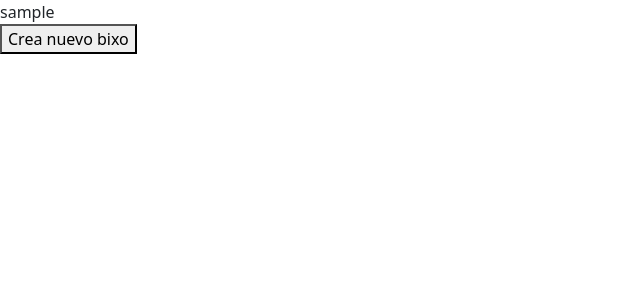
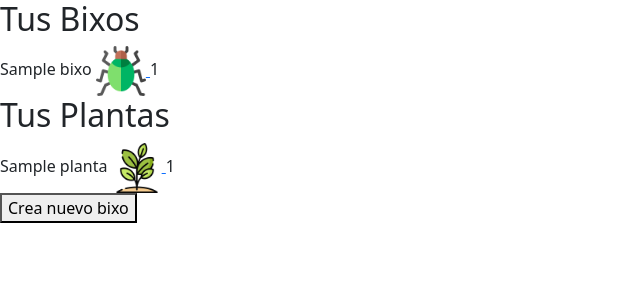
Before and after one commit to MiguelSD-dev/bixoteca, a PHP site: page /bixoteca.php in a window 1280 px wide. Shown: the top 300 px of the page, without its empty margins (0-640 px from the left). Run offline with PHP 8.4, Linux system fonts and the light colour scheme; the visitor is signed in with stand-in values (Sample User, id 1); tables that the repository leaves empty hold one stand-in row (values such as "Sample post").

Commit message:
bixoteca

```diff
--- a/bixoteca.php
+++ b/bixoteca.php
@@ -1,25 +1,73 @@
 <?php
 session_start();
 
-if (isset($_SESSION["user"])) {
-    $email = $_SESSION["user"];
-    echo $email;
-} else {
+// Si el usuario no está autenticado, redirige a la página de inicio
+if (!isset($_SESSION["user"])) {
     header("Location: ./");
+    exit();
 }
 
+// Lógica para obtener y mostrar los bixos y plantas del usuario
+$user_bixos = obtener_bixos_del_usuario($_SESSION["iduser"]);
+$user_plantas = obtener_plantas_del_usuario($_SESSION["iduser"]);
+
+// Función para obtener los bixos del usuario
+function obtener_bixos_del_usuario($usuario_id)
+{
+
+    include("conexion.php"); // Incluye el archivo de conexión a la base de datos
+
+    $sql = "SELECT * FROM bixo WHERE user_iduser = ?";
+    $stmt = $conexion->prepare($sql);
+    $stmt->execute([$usuario_id]);
+    return $stmt->fetchAll(PDO::FETCH_ASSOC);
+}
+
+// Función para obtener las plantas del usuario
+function obtener_plantas_del_usuario($usuario_id)
+{
+
+    include("conexion.php"); // Incluye el archivo de conexión a la base de datos
+
+    $sql = "SELECT * FROM planta WHERE user_iduser = ?";
+    $stmt = $conexion->prepare($sql);
+    $stmt->execute([$usuario_id]);
+    return $stmt->fetchAll(PDO::FETCH_ASSOC);
+}
 
 
 ?>
 
 <?php include("./templates/header.php") ?>
 
+<h2>Tus Bixos</h2>
+<div class="bixos">
+    <?php foreach ($user_bixos as $bixo) : ?>
+        <div class="bixo">
+            <span><?php echo $bixo['bixoname']; ?></span>
+            <a href="perfil_bixo.php">
+                <img src="assets/img/bixo.png" alt="Bixo" width="50px" height="50px">
+            </a>
+            <span><?php echo $bixo['puntosevo']; ?></span>
+        </div>
+    <?php endforeach; ?>
+</div>
 
-
+<h2>Tus Plantas</h2>
+<div class="plantas">
+    <?php foreach ($user_plantas as $planta) : ?>
+        <div class="planta">
+            <span><?php echo $planta['plantaname']; ?></span>
+            <a href="perfil_planta.php">
+                <img src="assets/img/planta.png" alt="Planta" width="50px" height="50px">
+            </a>
+            <span><?php echo $planta['puntosevo']; ?></span>
+        </div>
+    <?php endforeach; ?>
+</div>
 
 <form action="creabixo.php" method="post">
     <button type="submit">Crea nuevo bixo</button>
 </form>
 
-
 <?php include("./templates/footer.php") ?>
```
Also changed, not shown: creabixo.php (+8 -5 lines), assets/img/bixo.png (added), assets/img/planta.png (added), perfil_bixo.php (added), perfil_planta.php (added).
